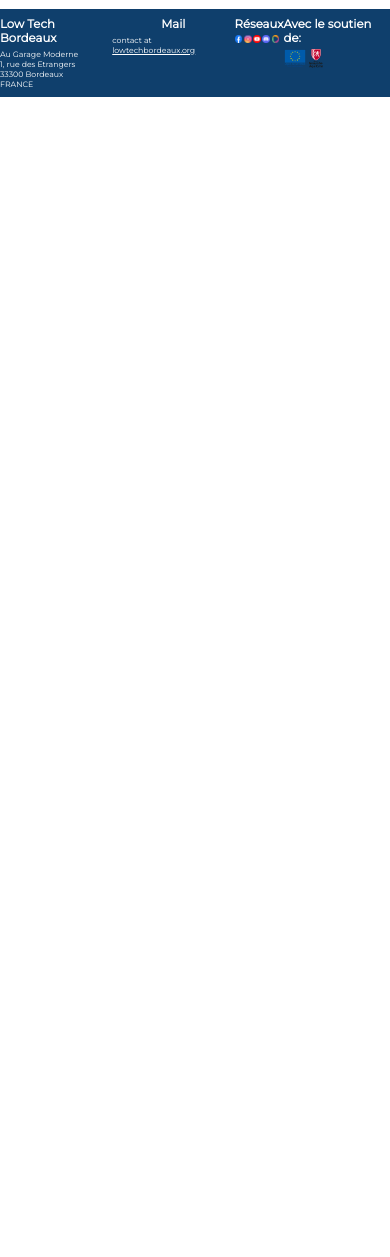
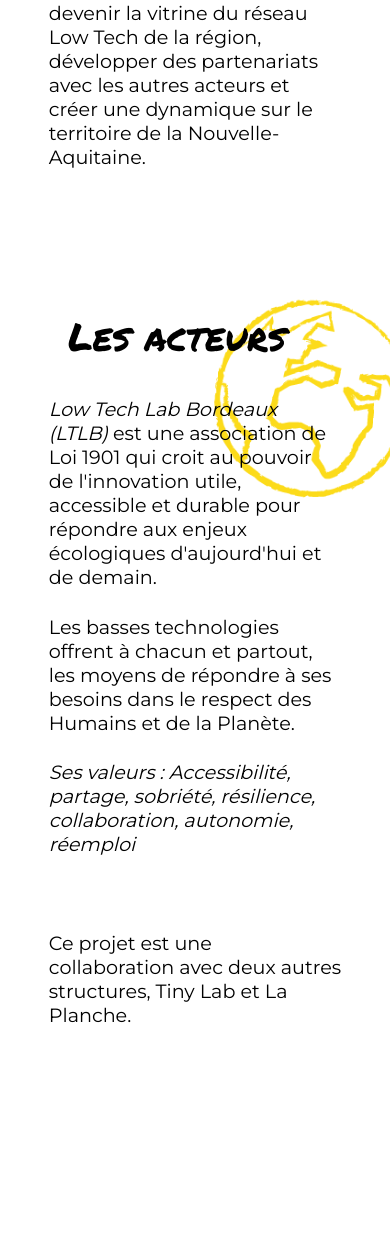
Before and after one commit to SyraxTarg/MiseEnRelationActeursLowTechClaireMaimiti, a PHP site: page / in a window 390 px wide. Shown: the part 2308-3565 px from the top of the page. Before the commit the page ends 2405 px from the top, so only its background shows below. Run offline with PHP 8.4, Linux system fonts and the light colour scheme; data that the repository does not hold is empty; some libraries are stand-ins or nearby versions.

Commit message:
responsive home

```diff
--- a/views/pages/home.php
+++ b/views/pages/home.php
@@ -5,10 +5,14 @@
         <div class="icon_right">
             <div class="home_text">
                 <h2 class="home_section_title">Le projet</h2>
-                <p class="home_description">Low Tech Lab Bordeaux va, au cours des deux prochaines années, entreprendre un projet de construction de Tiny House équipées de Low-Techs, tels qu’un poêle de masse, un garde manger, marmite norvégienne ou une jardinière autonome.</p>
-                <p class="home_description">Ce projet fera collaborer différentes associations, et la tiny sera exposée sur les quais de la Garonne à Bordeaux.</p>
+                <p class="home_description">Low Tech Lab Bordeaux va, au cours des deux prochaines années, entreprendre
+                    un projet de construction de Tiny House équipées de Low-Techs, tels qu’un poêle de masse, un garde
+                    manger, marmite norvégienne ou une jardinière autonome.</p>
+                <p class="home_description">Ce projet fera collaborer différentes associations, et la tiny sera exposée
+                    sur les quais de la Garonne à Bordeaux.</p>
             </div>
-            <img class="home_icon" id="home_icon_hammer" src=".\public\images\elements\elements3_hammer.png" alt="Icone marteau">
+            <img class="home_icon" id="home_icon_hammer" src=".\public\images\elements\elements3_hammer.png"
+                alt="Icone marteau">
         </div>
     </section>
 
@@ -17,12 +21,18 @@
             <div class="home_text">
                 <h2 class="home_section_title">Les objectifs</h2>
                 <ul class="home_description">
-                    <li>Sensibiliser le grand public autour des enjeux écologiques, l'éco-construction, de la low tech et du réemploi.</li>
-                    <li>Proposer des chantiers participatifs où chacun peut venir contribuer ou apprendre à bricoler </li>
-                    <li>Produire une documentation, éventuellement sous forme d'un livre blanc open source pour attester du retour d'expérience et des performances du démonstrateur</li>
-                    <li>Experimentation d'une plateforme de mise en relation entre les différents acteurs, mécènes et bénévoles</li>
+                    <li>Sensibiliser le grand public autour des enjeux écologiques, l'éco-construction, de la low tech
+                        et du réemploi.</li>
+                    <li>Proposer des chantiers participatifs où chacun peut venir contribuer ou apprendre à bricoler
+                    </li>
+                    <li>Produire une documentation, éventuellement sous forme d'un livre blanc open source pour attester
+                        du retour d'expérience et des performances du démonstrateur</li>
+                    <li>Experimentation d'une plateforme de mise en relation entre les différents acteurs, mécènes et
+                        bénévoles</li>
                 </ul>
-                <p class="home_description">En créant un maillage des acteurs Low Tech sur le territoire, l’association veut devenir la vitrine du réseau Low Tech de la région, développer des partenariats avec les autres acteurs et créer une dynamique sur le territoire de la Nouvelle-Aquitaine.</p>
+                <p class="home_description">En créant un maillage des acteurs Low Tech sur le territoire, l’association
+                    veut devenir la vitrine du réseau Low Tech de la région, développer des partenariats avec les autres
+                    acteurs et créer une dynamique sur le territoire de la Nouvelle-Aquitaine.</p>
             </div>
             <img class="home_icon" src=".\public\images\elements\elements5_recycle.png" alt="Icone tri selectif">
         </div>
@@ -33,11 +43,16 @@
             <div class="icon_right">
                 <div class="home_text">
                     <h2 class="home_section_title">Les acteurs</h2>
-                        <p class="home_description"><i>Low Tech Lab Bordeaux (LTLB)</i> est une association de Loi 1901 qui croit au pouvoir de l'innovation utile, accessible et durable pour répondre aux enjeux écologiques d'aujourd'hui et de demain.</p>
-                        <p class="home_description">Les basses technologies offrent à chacun et partout, les moyens de répondre à ses besoins dans le respect des Humains et de la Planète.</p>
-                        <p class="home_description"><i>Ses valeurs : Accessibilité, partage, sobriété, résilience, collaboration, autonomie, réemploi</i></p>
+                    <p class="home_description"><i>Low Tech Lab Bordeaux (LTLB)</i> est une association de Loi 1901 qui
+                        croit au pouvoir de l'innovation utile, accessible et durable pour répondre aux enjeux
+                        écologiques d'aujourd'hui et de demain.</p>
+                    <p class="home_description">Les basses technologies offrent à chacun et partout, les moyens de
+                        répondre à ses besoins dans le respect des Humains et de la Planète.</p>
+                    <p class="home_description"><i>Ses valeurs : Accessibilité, partage, sobriété, résilience,
+                            collaboration, autonomie, réemploi</i></p>
                     <br>
-                        <p class="home_description">Ce projet est une collaboration avec deux autres structures, Tiny Lab et La Planche.</p>
+                    <p class="home_description">Ce projet est une collaboration avec deux autres structures, Tiny Lab et
+                        La Planche.</p>
                 </div>
                 <img class="home_icon" src=".\public\images\elements\elements6_earth.png" alt="Icone Terre">
             </div>
@@ -45,13 +60,19 @@
 
         <div class="vert_clair_bg">
             <div>
-                    <img class="actor_logo" id="tiny_lab_logo" src=".\public\images\tiny_lab_logo.png" alt="Logo de Tiny Lab">
-                    <p class="actors_description">Association créée par des professionnels de l'éco-construction, dont les activités se concentrent autour de la construction inclusive de tiny houses et habitats légers autonomes.</p>
+                <img class="actor_logo" id="tiny_lab_logo" src=".\public\images\tiny_lab_logo.png"
+                    alt="Logo de Tiny Lab">
+                <p class="actors_description">Association créée par des professionnels de l'éco-construction, dont les
+                    activités se concentrent autour de la construction inclusive de tiny houses et habitats légers
+                    autonomes.</p>
             </div>
 
             <div>
-                    <img class="actor_logo" id="la_planche_logo" src=".\public\images\la_planche_logo.png" alt="Logo de La Planche">
-                    <p class="actors_description">Atelier partagé situé dans le quartier Saint-Michel à Bordeaux entièrement dédié au matériau bois, dans lequel artisans·anes, concepteurs·trices et grand public viennent mutualiser des outils de travail, apprendre, fabriquer et partager leurs savoir-faire.</p>
+                <img class="actor_logo" id="la_planche_logo" src=".\public\images\la_planche_logo.png"
+                    alt="Logo de La Planche">
+                <p class="actors_description">Atelier partagé situé dans le quartier Saint-Michel à Bordeaux entièrement
+                    dédié au matériau bois, dans lequel artisans·anes, concepteurs·trices et grand public viennent
+                    mutualiser des outils de travail, apprendre, fabriquer et partager leurs savoir-faire.</p>
             </div>
         </div>
 </div>
@@ -67,3 +88,100 @@
     </div>
 </section>
 </div>
+
+<style>
+    @media (max-width: 1150px) {
+        .section_with_icon {
+            margin-bottom: 25vh;
+        }
+    }
+
+    @media (max-width: 992px) {
+        .section_with_icon {
+            margin-bottom: 35vh;
+        }
+
+        .home_icon {
+            height: 225%;
+            margin-top: -10vh;
+        }
+    }
+
+    @media (max-width: 768px) {
+        #home {
+            overflow-y: hidden;
+        }
+
+        .section_with_icon {
+            margin-bottom: 50vh;
+        }
+
+        .home_icon {
+            height: 350%;
+            margin-top: -10vh;
+        }
+
+        .icon_right .home_icon {
+            margin-right: -25vw;
+        }
+
+        .icon_left .home_icon {
+            margin-left: -25vw;
+        }
+
+        #home_icon_hammer{
+            margin-top: 5vh;
+        }
+    }
+
+    @media (max-width: 700px) {
+        .section_with_icon {
+            margin-bottom: 60vh;
+        }
+    }
+
+    @media (max-width: 570px) {
+        .section_with_icon {
+            margin-bottom: 75vh;
+        }
+
+        #la_planche_logo{
+            width: 70vw;
+        }
+
+        .home_main_img{
+            width: 70vh;
+        }
+    }
+
+    @media (max-width: 500px) {
+        .section_with_icon {
+            margin-bottom: 90vh;
+        }
+    }
+
+    @media (max-width: 430px) {
+        .section_with_icon {
+            margin-bottom: 105vh;
+        }
+
+        .home_icon {
+            height: 500%;
+            margin-top: -10vh;
+        }
+
+        .icon_right .home_icon {
+            margin-right: -40vw;
+        }
+
+        .icon_left .home_icon {
+            margin-left: -40vw;
+        }
+    }
+
+    @media (max-width: 370px) {
+        .section_with_icon {
+            margin-bottom: 120vh;
+        }
+    }
+</style>
```
Lines whose indentation alone changed are shown as unchanged.
